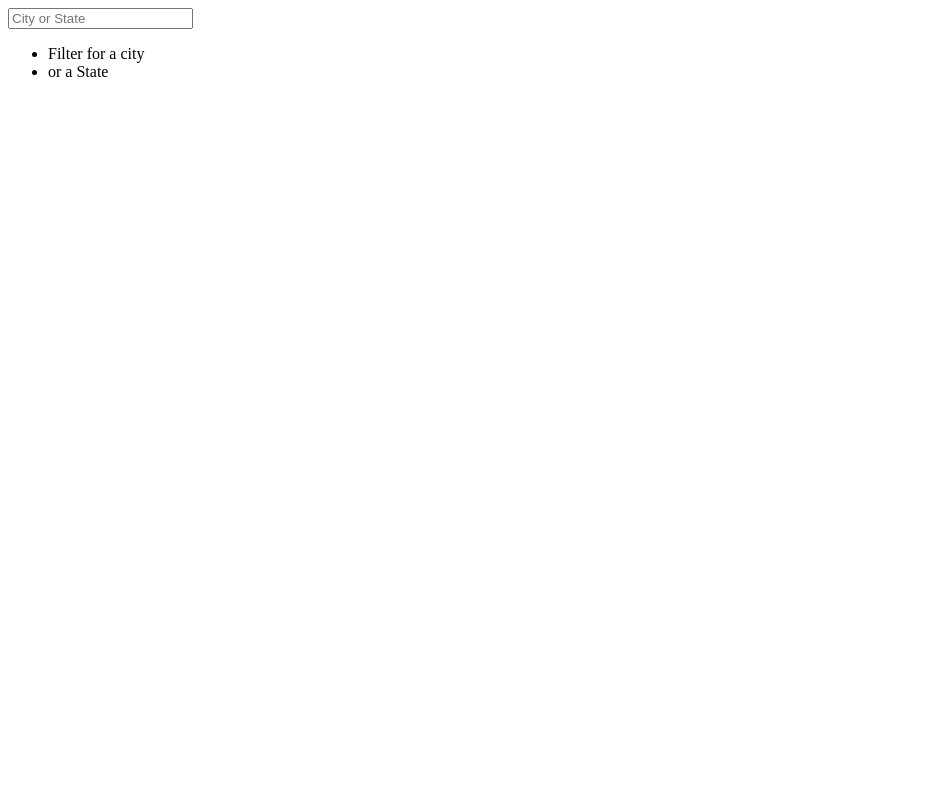
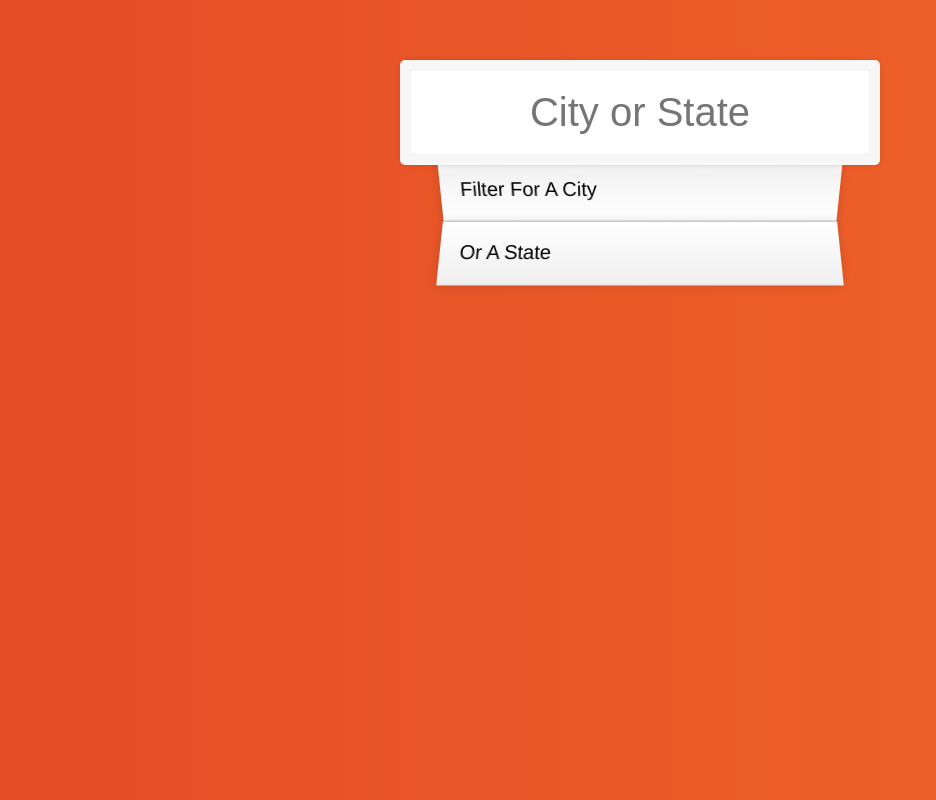
Before and after one commit to brianpocasangre/30daysofjavascript, a plain HTML site: page ajaxtypeahead/index.html in a window 1280 px wide. Shown: the whole page, without its empty margins (0-936 px from the left). Drawn offline with Linux system fonts and the light colour scheme.

Commit message:
add background image and styles

```diff
--- a/ajaxtypeahead/index.html
+++ b/ajaxtypeahead/index.html
@@ -5,6 +5,7 @@
     <meta name="viewport" content="width=device-width, initial-scale=1.0" />
     <title>Ajax Type Ahead</title>
     <link rel="icon" href="https://fav.farm/🔥" />
+    <link rel="stylesheet" href="main.css" />
   </head>
   <body>
     <form class="search-form">
--- /dev/null
+++ b/ajaxtypeahead/main.css
@@ -0,0 +1,66 @@
+html {
+  box-sizing: border-box;
+  background: url(Html.jpg);
+  font-family: 'helvetica neue';
+  font-size: 20px;
+  font-weight: 200;
+}
+*,
+*:before,
+*:after {
+  box-sizing: inherit;
+}
+input {
+  width: 100%;
+  padding: 20px;
+}
+.search-form {
+  max-width: 400px;
+  margin: 50px auto;
+}
+input.search {
+  margin: 0;
+  text-align: center;
+  outline: 0;
+  border: 10px solid #f7f7f7;
+  width: 120%;
+  left: -10%;
+  position: relative;
+  top: 10px;
+  z-index: 2;
+  border-radius: 5px;
+  font-size: 40px;
+  box-shadow: 0 0 5px rgba(0, 0, 0, 0.12), inset 0 0 2px rgba(0, 0, 0, 0.19);
+}
+.suggestions {
+  margin: 0;
+  padding: 0;
+  position: relative;
+  /* perspective: 20px; */
+}
+.suggestions li {
+  background: white;
+  list-style: none;
+  border-bottom: 1px solid #d8d8d8;
+  box-shadow: 0 0 10px rgba(0, 0, 0, 0.14);
+  margin: 0;
+  padding: 20px;
+  transition: background 0.2s;
+  display: flex;
+  justify-content: space-between;
+  text-transform: capitalize;
+}
+.suggestions li:nth-child(even) {
+  transform: perspective(100px) rotateX(3deg) translateY(2px) scale(1.001);
+  background: linear-gradient(to bottom, #ffffff 0%, #efefef 100%);
+}
+.suggestions li:nth-child(odd) {
+  transform: perspective(100px) rotateX(-3deg) translateY(3px);
+  background: linear-gradient(to top, #ffffff 0%, #efefef 100%);
+}
+span.population {
+  font-size: 15px;
+}
+.h1 {
+  background: #ffc600;
+}
```
Also changed, not shown: ajaxtypeahead/Html.jpg (added).
